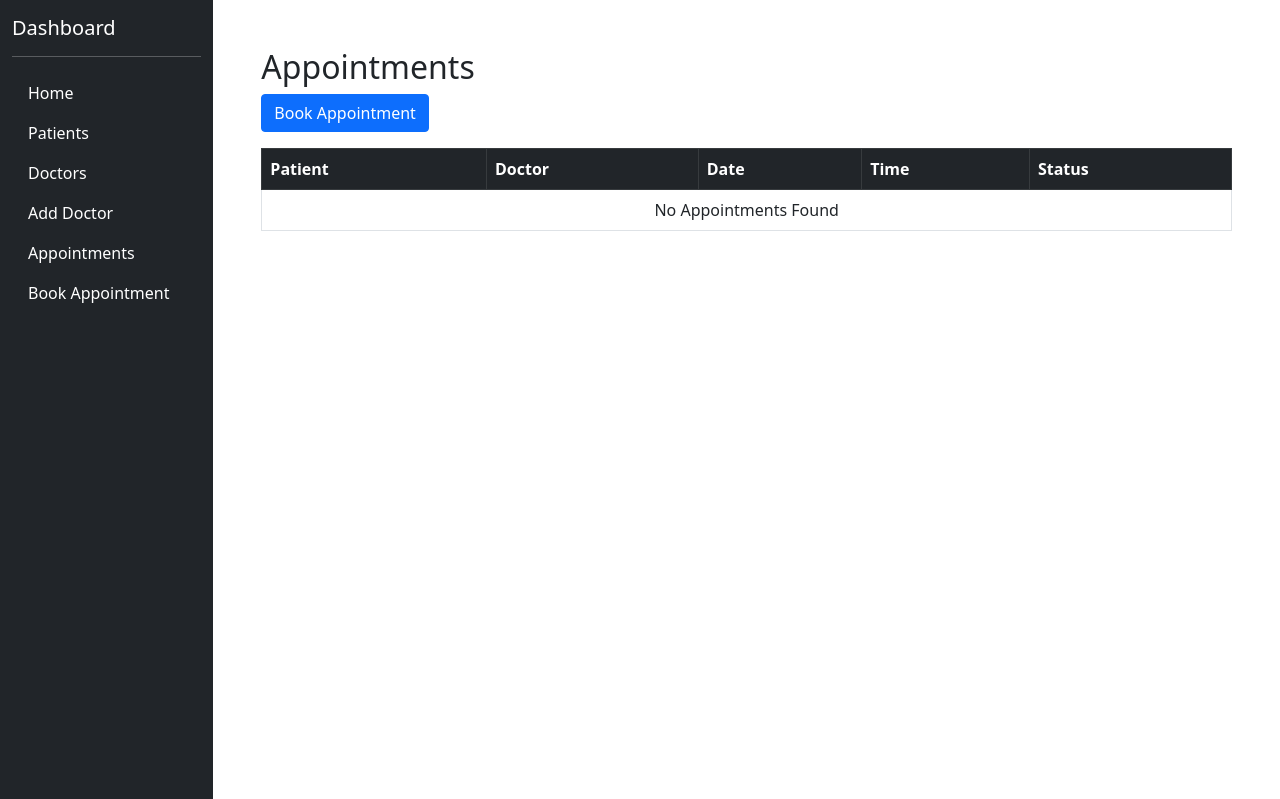
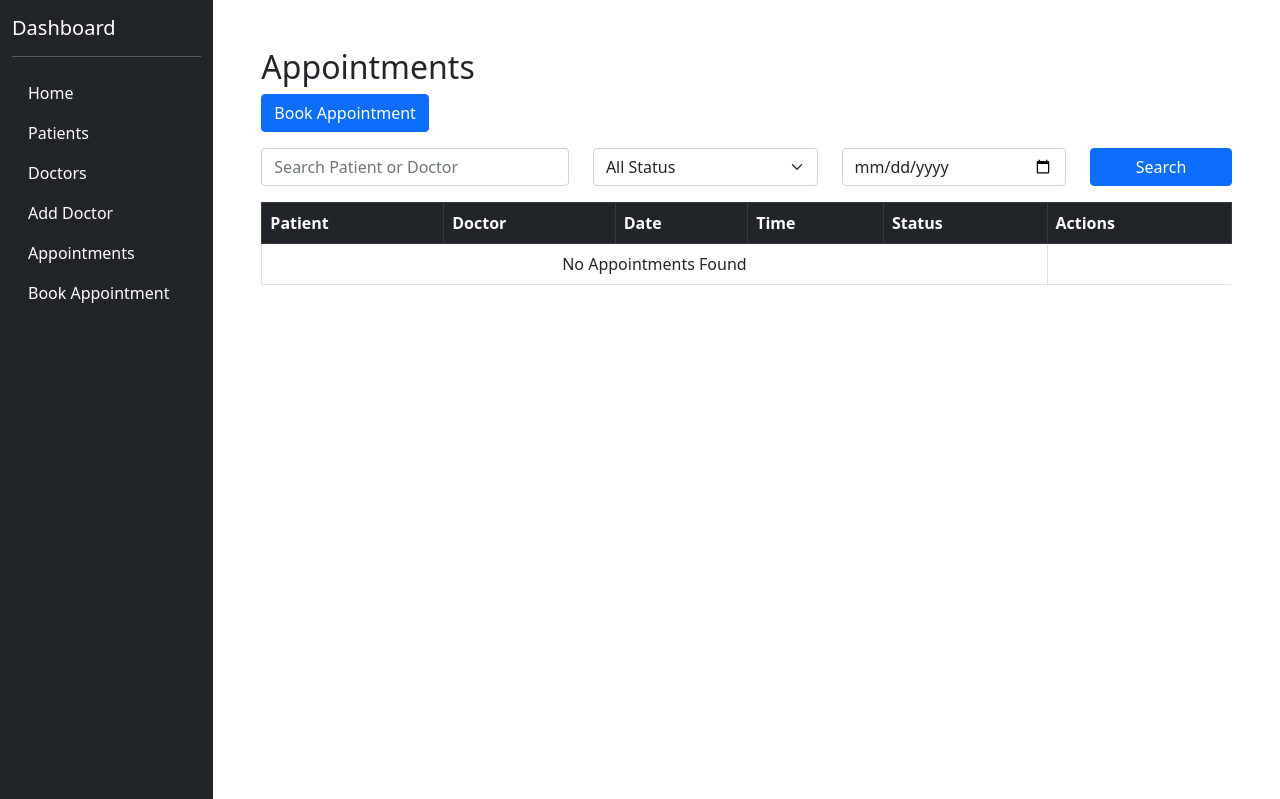
Before and after one commit to govindarokaya97/MedQueues, a Django app: page /appointments/ in a window 1280 px wide. Shown: the part 56-855 px from the top of the page. Run offline with Django 5.2, Linux system fonts and the light colour scheme; data that the repository does not hold is empty; some libraries are stand-ins or nearby versions.

Commit message:
Appointment CRUD

```diff
--- a/appointments/templates/appointments/appointments_list.html
+++ b/appointments/templates/appointments/appointments_list.html
@@ -7,6 +7,37 @@
 
     <a href="{% url 'appointments_add' %}" class="btn btn-primary mb-3">Book Appointment</a>
 
+    <form method="GET" class="row mb-3">
+
+        <div class="col-md-4">
+            <input type="text" name="search" class="form-control" placeholder="Search Patient or Doctor">
+        </div>
+
+        <div class="col-md-3">
+            <select name="status" class="form-select">
+                <option value="">All Status</option>
+
+                {% for value,label in status_choices %}
+                <option value="{{ value }}">{{ label }}</option>
+                {% endfor %}
+
+            </select>
+        </div>
+
+        <div class="col-md-3">
+            <input type="date" name="date" class="form-control">
+        </div>
+
+        <div class="col-md-2">
+            <button class="btn btn-primary w-100">
+                Search
+            </button>
+        </div>
+
+    </form>
+
+
+
     <table class="table table-bordered table-hover">
         <thead class="table-dark">
             <tr>
@@ -15,6 +46,7 @@
                 <th> Date </th>
                 <th> Time </th>
                 <th> Status </th>
+                <th> Actions </th>
             </tr>
         </thead>
         <tbody>
@@ -46,6 +78,21 @@
                     {% endif %}
 
                 </td>
+                <td>
+
+                    <a href="{% url 'appointments_detail' appointment.id %}" class="btn btn-info btn-sm">
+                        View
+                    </a>
+
+                    <a href="{% url 'appointments_edit' appointment.id %}" class="btn btn-warning btn-sm">
+                        Edit
+                    </a>
+
+                    <a href="{% url 'appointments_delete' appointment.id %}" class="btn btn-danger btn-sm">
+                        Delete
+                    </a>
+
+                </td>
             </tr>
             {% empty %}
 
--- a/appointments/urls.py
+++ b/appointments/urls.py
@@ -4,4 +4,8 @@ from . import views
 urlpatterns = [
     path("", views.appointment_list, name="appointments_list"),
     path("add/", views.appointment_create, name="appointments_add"),
+    path("<int:id>/", views.appointment_detail, name="appointments_detail"),
+    path("<int:id>/edit/", views.appointment_update, name="appointments_edit"),
+    path("<int:id>/delete/", views.appointment_delete, name="appointments_delete"),
+
 ]
--- a/appointments/views.py
+++ b/appointments/views.py
@@ -1,4 +1,5 @@
-from django.shortcuts import render, redirect
+from django.shortcuts import render, redirect, get_object_or_404
+from django.db.models import Q
 from .models import Appointment
 from .forms import AppointmentForm
 from django.contrib import messages
@@ -12,10 +13,31 @@ def appointment_list(request):
         "doctor__user",
     )
 
+    search = request.GET.get("search")
+    status = request.GET.get("status")
+    date = request.GET.get("date")
+
+    if search:
+        appointments = appointments.filter(
+            Q(patient__first_name__icontans=search) |
+            Q(patient__last_name__icontans=search) |
+            Q(doctor__user__first_name__icontans=search) |
+            Q(doctor__user__last_name__icontans=search)
+        )
+    if status:
+        appointments = appointments.filter(status=status)
+
+    if date:
+        appointments = appointments.filter(appointment_date=date)
+
+
     return render(
         request,
         "appointments/appointments_list.html",
-        {"appointments":appointments}
+        {
+            "appointments":appointments,
+            "status_choices": Appointment.STATUS_CHOICES
+        }
     )
 
 def appointment_create(request):
@@ -36,3 +58,44 @@ def appointment_create(request):
         "appointments/appointments_form.html",
         {"form":form}
     )
+
+def appointment_detail(request, id):
+    appointment = get_object_or_404(Appointment, id=id)
+
+    return render(request,"appointments/appointments_detail.html",{
+        "appointment":appointment
+    })
+
+
+def appointment_update(request, id):
+    appointment = get_object_or_404(Appointment, id=id)
+
+    if request.method == "POST":
+        form = AppointmentForm(request.POST, instance=appointment)
+
+        if form.is_valid():
+            form.save()
+            messages.success(request, "Edited Booked Appointment")
+            return redirect("appointments_list")
+
+    else:
+        form = AppointmentForm(instance=appointment)
+
+    return render(
+        request,
+        "appointments/appointments_form.html",
+        {"form":form}
+    )
+
+
+def appointment_delete(request, id):
+    appointment = get_object_or_404(Appointment, id=id)
+
+    if request.method == "POST":
+        appointment.delete()
+        messages.success(request, "Removed Booked Appointment")
+        return redirect("appointments_list")
+
+    return render(request,"appointments/appointments_confirm_delete.html",{
+        "appointment":appointment
+    })
```
Also changed, not shown: appointments/templates/appointments/appointments_confirm_delete.html (added, +31 -0 lines), appointments/templates/appointments/appointments_detail.html (added, +37 -0 lines).
